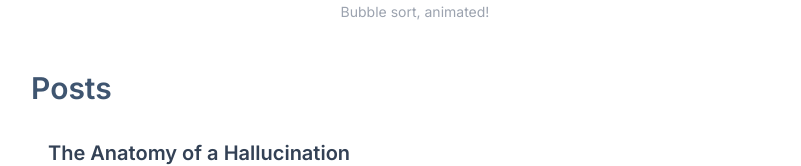
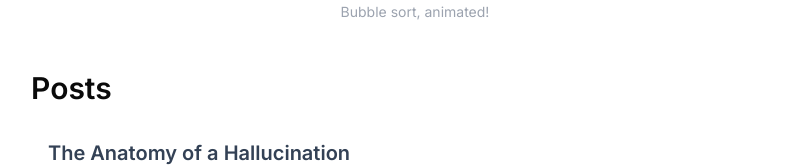
Before and after one commit to jzhang621/website, a Next.js app: page / in a window 1280 px wide. Shown: the part 363-529 px from the top of the page, without its empty margins (225-1026 px from the left). Built offline with nearby package versions, Linux system fonts and the light colour scheme.

Commit message:
more css changes

```diff
--- a/app/globals.css
+++ b/app/globals.css
@@ -106,13 +106,7 @@ h3+p,
 h4+p {
   margin-top: 0.5rem !important;
 }
-h1 {
-  color: #3F5570;
-}
 
-h2 {
-  color: #3F5570;
-}
 [data-rehype-pretty-code-figure] pre {
   /* Default styles for larger screens */
   font-size: 1rem;
```
